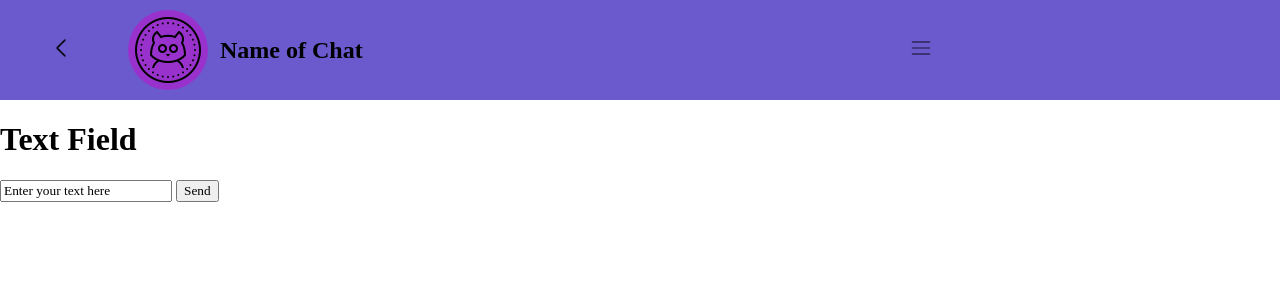
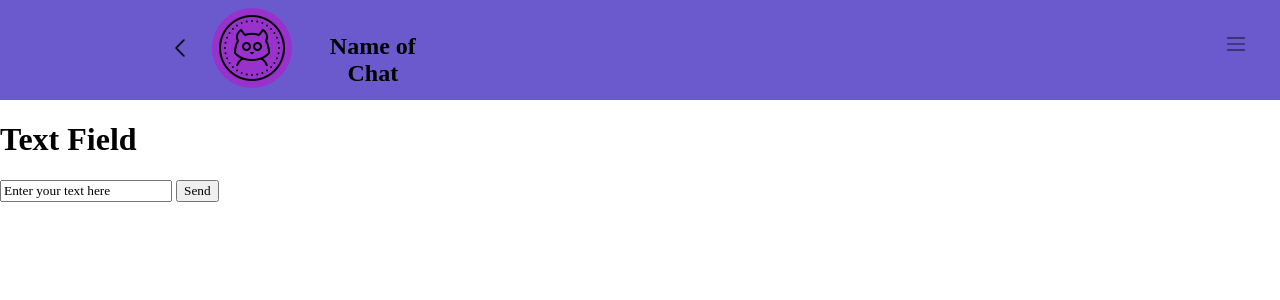
Before and after one commit to Black-Spades-Z/Flask_Group_Chat, a Flask app: template templates/home.html in a window 1280 px wide. Shown: the top 300 px of the page. Run offline with Flask 3, Linux system fonts and the light colour scheme; the template is opened without the code that fills it, so the values that code supplies are empty.

Commit message:
Working menu button in header

```diff
--- a/templates/home.html
+++ b/templates/home.html
@@ -7,10 +7,31 @@
 </head>
 <body>
 <div class ="main-header">
-    <button class ="btn back" type="button"> <IMG src="images/back.png"></button>
-    <img class="avatar" src="images/avatar.png">
-    <h2  class="chat-name" > Name of Chat </h2>
-    <button class="btn menu" type="button"> <img src="images/menu.png"> </button>
+    <ul class ="main-header main-ul">
+        <li>
+            <!-- <div class="main-header left-part"> --->
+                <ul class="main-header inner-ul">
+                    <li>
+                        <button class ="btn back" type="button"> <IMG src="images/back.png"></button>
+                    </li>
+                    <li>
+                        <img class="avatar" src="images/avatar.png">
+                    </li>
+                    <li>
+                        <h2  class="chat-name" > Name of Chat </h2>
+                    </li>
+                </ul>
+            <!-- </div> -->
+        </li>
+        <li>
+         <!--   <div class ="main-header right-part"> -->
+                <button class="btn menu" type="button"> <img src="images/menu.png"> </button>
+            <!-- </div> -->
+        </li>
+
+    </ul>
+
+
 
 </div>
 <div>
--- a/templates/style.css
+++ b/templates/style.css
@@ -11,13 +11,44 @@ ul {
     padding: 0;
 }
 .main-header {
-
+    width: 100%;
     display: flex;
     background-color: SlateBlue;
     margin: 0px;
     padding: 0px;
     height: 100px;
     align-items: center;
+    max-height: 100px;
+    min-width: 100px;
+
+}
+
+.main-ul {
+    flex-grow: 1;
+    display: inline-block;
+    text-align: center;
+    align-items: center;
+    align-content: center;
+    text-align-all: center;
+    width: 50%;
+}
+
+.main-ul li{
+    display: inline;
+
+}
+.main-ul li:first-child{
+    display: inline-block;
+
+}
+
+.main-ul li:last-child{
+    float: right;
+    margin-top: 1.3em;
+    text-align: center;
+    vertical-align: center;
+    padding-right: 1em;
+    width: 50%;
 
 }
 
@@ -35,9 +66,8 @@ ul {
 }
 
 .btn.back {
-    width: 10%;
     float: left;
-    padding-right: 0.5em;
+    padding-right: 1em;
     cursor: pointer;
 }
 
@@ -51,7 +81,6 @@ ul {
 
 .chat-name {
     margin-left: 0.5em;
-    width: 50%;
     text-align-all: center;
     cursor: pointer;
 
@@ -59,7 +88,7 @@ ul {
 
 .btn.menu {
 
-    width: 10%;
+
     float: right;
     margin-right: 0;
     align-items: end;
```
